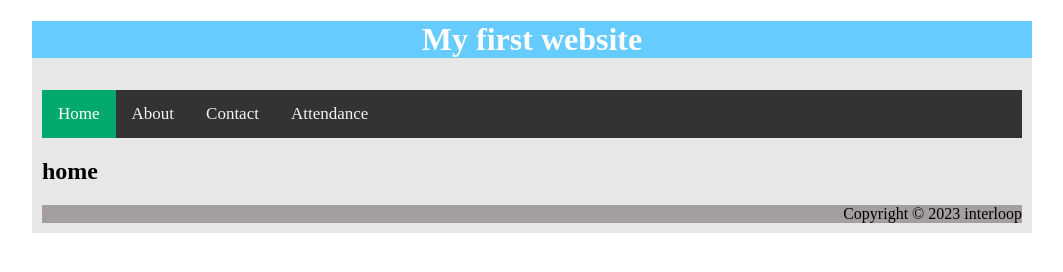
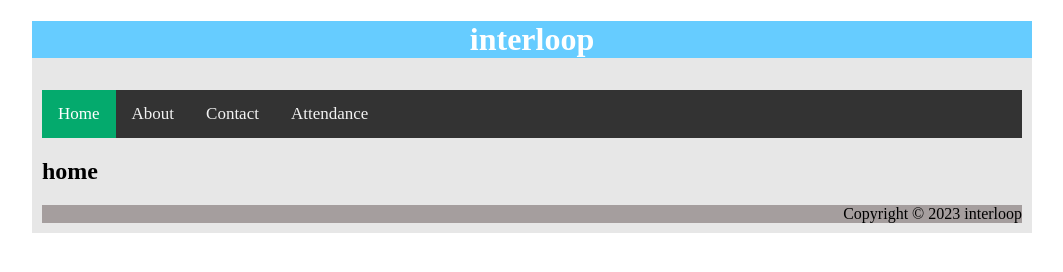
Before and after one commit to InterLoop219/interloop219.github.io, a plain HTML site: page pagehome.html in a window 1280 px wide. Shown: the whole page, without its empty margins (108-1171 px from the left). Drawn offline with Linux system fonts and the light colour scheme.

Commit message:
Update pagehome.html

```diff
--- a/pagehome.html
+++ b/pagehome.html
@@ -7,7 +7,7 @@
     <body>
          <div id="container">
              <div id="header">
-                 <h1>My first website</h1>
+                 <h1>interloop</h1>
 
              </div>
        		<div id="content">
```
